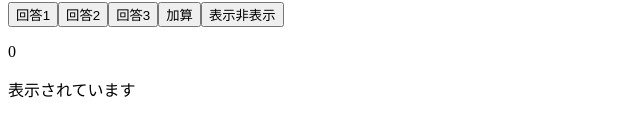
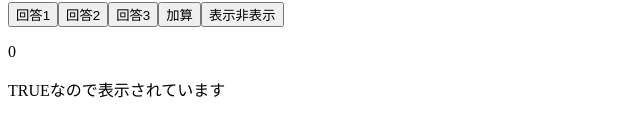
Before and after one commit to tatsuki-iketsu/practice_exam_react, a React (Create React App) app: page / in a window 1280 px wide. Shown: the part 295-432 px from the top of the page, without its empty margins (0-640 px from the left). Built offline with nearby package versions, Linux system fonts and the light colour scheme.

Commit message:
サンプル進行

```diff
--- a/src/App.jsx
+++ b/src/App.jsx
@@ -21,7 +21,7 @@ const App =() =>{
                 <button onClick={onClickCountUp}>加算</button>
                 <button onClick={onClickshowFlugCjange}>表示非表示</button>
                 <p>{num}</p>
-                {textShowFlug && <p>表示されています</p>}
+                {textShowFlug && <p>TRUEなので表示されています</p>}
                </>
         );
 };
```
